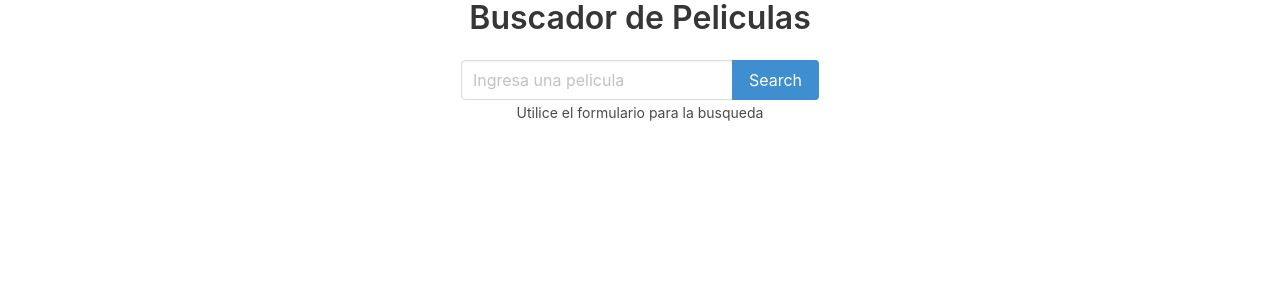
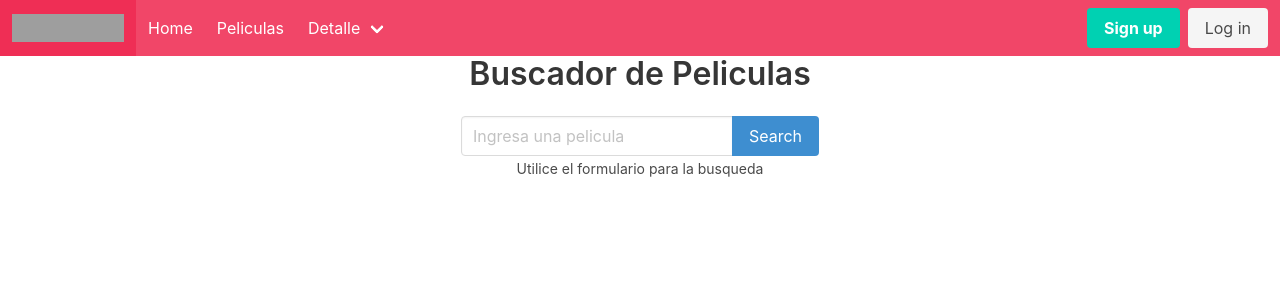
Before and after one commit to exequii/WEB-PELICULAS, a React (Create React App) app in the folder webpeliculas/: page / in a window 1280 px wide. Shown: the top 300 px of the page. Built offline with nearby package versions, Linux system fonts and the light colour scheme; grey boxes are pictures that could not be loaded.

Commit message:
Commit 2

```diff
--- /dev/null
+++ b/webpeliculas/src/components/NavBar.js
@@ -0,0 +1,74 @@
+import React,{Component} from 'react'
+import 'bulma/css/bulma.css'
+
+
+export class NavBar extends Component {
+
+    render(){
+        return (
+
+            <nav className="navbar is-danger" role="navigation" aria-label="main navigation">
+                <div className="navbar-brand">
+                    <a className="navbar-item" href="https://bulma.io">
+                    <img src="https://bulma.io/images/bulma-logo.png" width="112" height="28"/>
+                    </a>
+
+                    <a role="button" className="navbar-burger" aria-label="menu" aria-expanded="false" data-target="navbarBasicExample">
+                    <span aria-hidden="true"></span>
+                    <span aria-hidden="true"></span>
+                    <span aria-hidden="true"></span>
+                    </a>
+                </div>
+
+                <div id="navbarBasicExample" class="navbar-menu">
+                    <div className="navbar-start">
+                    <a className="navbar-item">
+                        Home
+                    </a>
+
+                    <a className="navbar-item">
+                        Peliculas
+                    </a>
+
+                    <div className="navbar-item has-dropdown is-hoverable">
+                        <a className="navbar-link">
+                        Detalle
+                        </a>
+
+                        <div className="navbar-dropdown">
+                        <a className="navbar-item">
+                            About
+                        </a>
+                        <a className="navbar-item">
+                            Jobs
+                        </a>
+                        <a className="navbar-item">
+                            Contact
+                        </a>
+                        <hr className="navbar-divider"/>
+                        <a className="navbar-item">
+                            Report an issue
+                        </a>
+                        </div>
+                    </div>
+                    </div>
+
+                    <div className="navbar-end">
+                    <div className="navbar-item">
+                        <div className="buttons">
+                        <a className="button is-primary">
+                            <strong>Sign up</strong>
+                        </a>
+                        <a className="button is-light">
+                            Log in
+                        </a>
+                        </div>
+                    </div>
+                    </div>
+                </div>
+                </nav>
+
+        )
+    }
+
+}
--- a/webpeliculas/src/pages/Home.js
+++ b/webpeliculas/src/pages/Home.js
@@ -1,8 +1,10 @@
 import React, { Component } from 'react'
+import 'bulma/css/bulma.css'
 
 import {Title} from '../components/Title'
 import {SearchForm} from '../components/SearchForm'
 import { MoviesList } from '../components/MoviesList'
+import {NavBar} from '../components/NavBar'
 
 import {Detail} from '../pages/Detail'
 
@@ -32,6 +34,7 @@
 
     return (
         <div>
+        <NavBar></NavBar>
         <Title>Buscador de Peliculas</Title>
         <div className="searchContainer">
           <SearchForm onResults={this.handleResults}></SearchForm>
```
